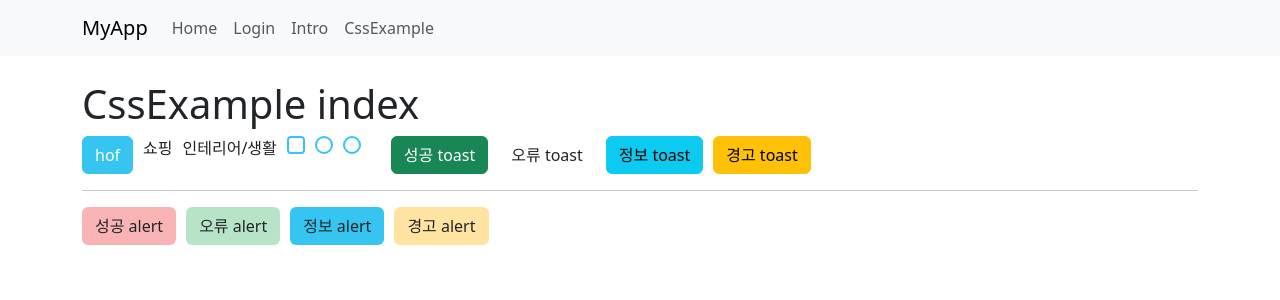
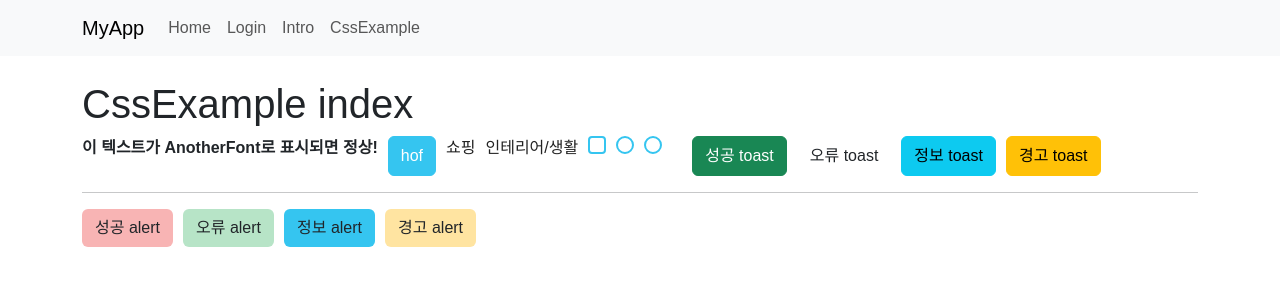
Before and after one commit to seunghwan94/hof-front, a React (Create React App) app: page /CssExample in a window 1280 px wide. Shown: the top 300 px of the page. Built offline with nearby package versions, Linux system fonts and the light colour scheme; a web font is replaced by a local one.

Commit message:
'front수정'

```diff
--- a/src/components/custom/CssExample.jsx
+++ b/src/components/custom/CssExample.jsx
@@ -2,7 +2,7 @@ import React, { useState } from "react";
 import CustomAlert from "./CustomAlert";
 import { toast, ToastContainer } from "react-toastify";
 import "react-toastify/dist/ReactToastify.css";
-import "../../styles/custom_alert.scss";
+
 
 function CssExample() {
   const [activeCategory, setActiveCategory] = useState(null);
@@ -58,6 +58,7 @@ function CssExample() {
       <h1>CssExample index</h1>
 
       <div className="button-container">
+        <p style={{ fontWeight: "bold" }}>이 텍스트가 AnotherFont로 표시되면 정상!</p>
         <button className="btn btn-hof">hof</button>
         <span className="text-hof">쇼핑</span>
         <span
--- a/src/index.js
+++ b/src/index.js
@@ -5,6 +5,7 @@ import App from './App';
 import reportWebVitals from './reportWebVitals';
 import './styles/_variables.scss';
 import 'bootstrap/dist/css/bootstrap.min.css';
+import "./styles/custom_alert.scss";
 
 const root = ReactDOM.createRoot(document.getElementById('root'));
 root.render(
--- a/src/styles/_variables.scss
+++ b/src/styles/_variables.scss
@@ -36,7 +36,7 @@ $alert-info-color: #4c4c89;
 
 /* 전체 적용 */
 body {
-  font-family: "CustomFont", sans-serif;
+  font-family: "CustomFont", sans-serif !important;
 }
 
 // ✅ 2. Bootstrap의 SCSS 불러오기 (변수 재정의 후 적용됨)
```
